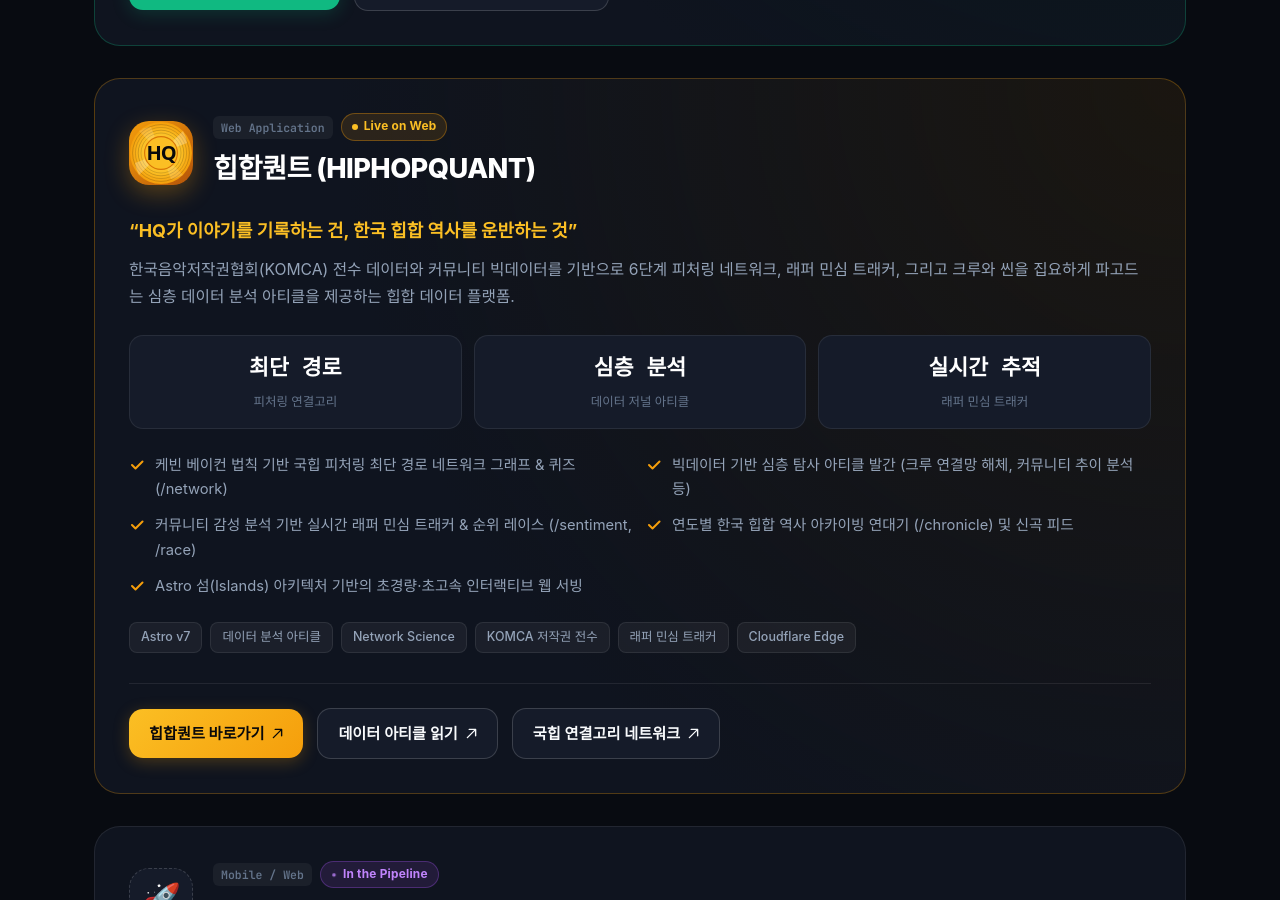
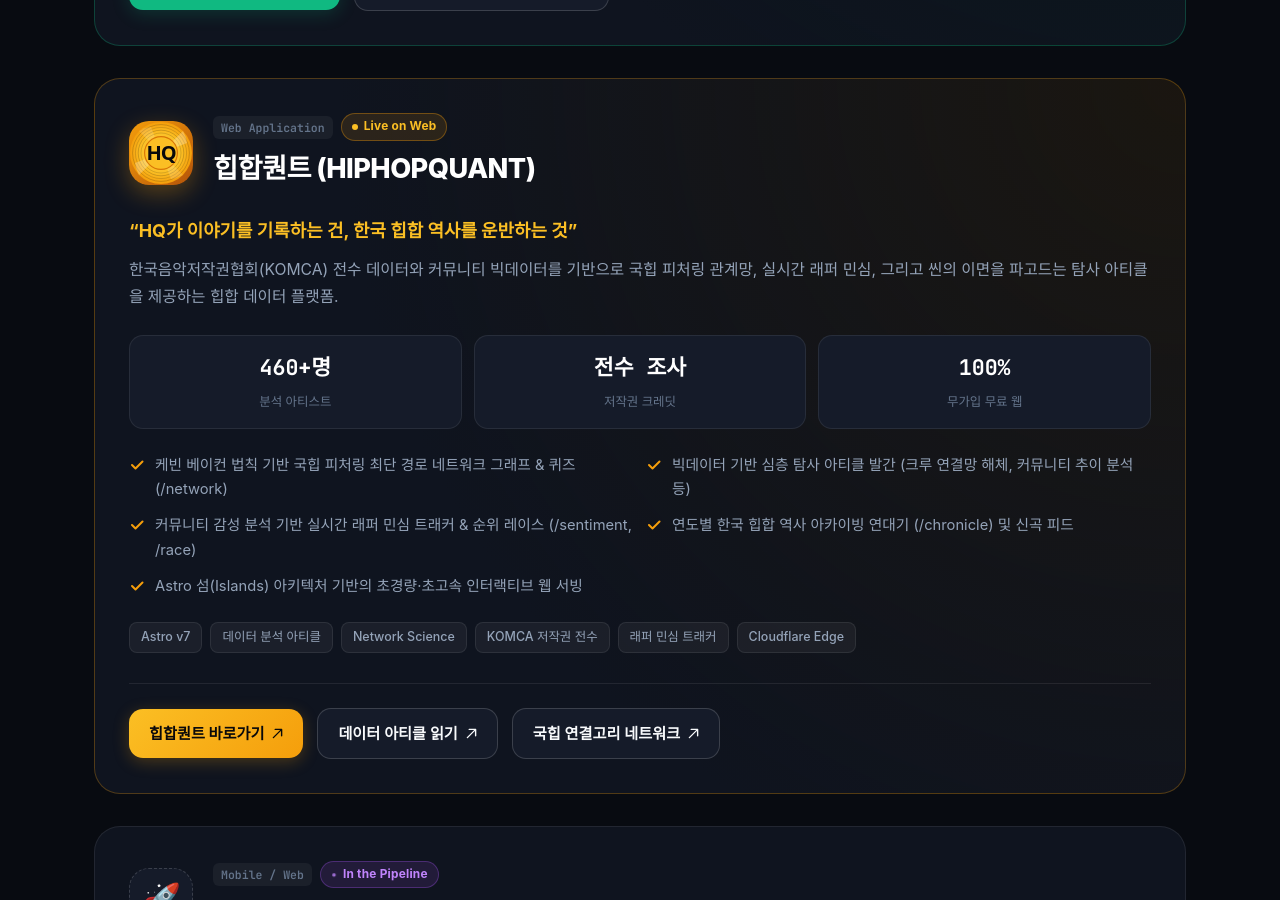
Before and after one commit to CoderCollie/codercollie.github.io, a Jekyll site: the page built from index.html, in a window 1280 px wide and 900 px high, scrolled down 1510 px. Built offline with Jekyll 4.4.1, drawn with Linux system fonts in a browser that asks for light colours; some web fonts are replaced.

Commit message:
fix: Polish HipHopQuant description and replace metrics with quantitative data

```diff
--- a/_data/apps.yml
+++ b/_data/apps.yml
@@ -47,7 +47,7 @@
   icon: "assets/images/apps/hiphopquant/icon.svg"
   icon_char: "HQ"
   tagline: "HQ가 이야기를 기록하는 건, 한국 힙합 역사를 운반하는 것"
-  description: "한국음악저작권협회(KOMCA) 전수 데이터와 커뮤니티 빅데이터를 기반으로 6단계 피처링 네트워크, 래퍼 민심 트래커, 그리고 크루와 씬을 집요하게 파고드는 심층 데이터 분석 아티클을 제공하는 힙합 데이터 플랫폼."
+  description: "한국음악저작권협회(KOMCA) 전수 데이터와 커뮤니티 빅데이터를 기반으로 국힙 피처링 관계망, 실시간 래퍼 민심, 그리고 씬의 이면을 파고드는 탐사 아티클을 제공하는 힙합 데이터 플랫폼."
   badges:
     - "Astro v7"
     - "데이터 분석 아티클"
@@ -62,12 +62,12 @@
     - "연도별 한국 힙합 역사 아카이빙 연대기 (/chronicle) 및 신곡 피드"
     - "Astro 섬(Islands) 아키텍처 기반의 초경량·초고속 인터랙티브 웹 서빙"
   metrics:
-    - label: "피처링 연결고리"
-      value: "최단 경로"
-    - label: "데이터 저널 아티클"
-      value: "심층 분석"
-    - label: "래퍼 민심 트래커"
-      value: "실시간 추적"
+    - label: "분석 아티스트"
+      value: "460+명"
+    - label: "저작권 크레딧"
+      value: "전수 조사"
+    - label: "무가입 무료 웹"
+      value: "100%"
   links:
     - label: "힙합퀀트 바로가기"
       url: "https://hiphopquant.com"
```
